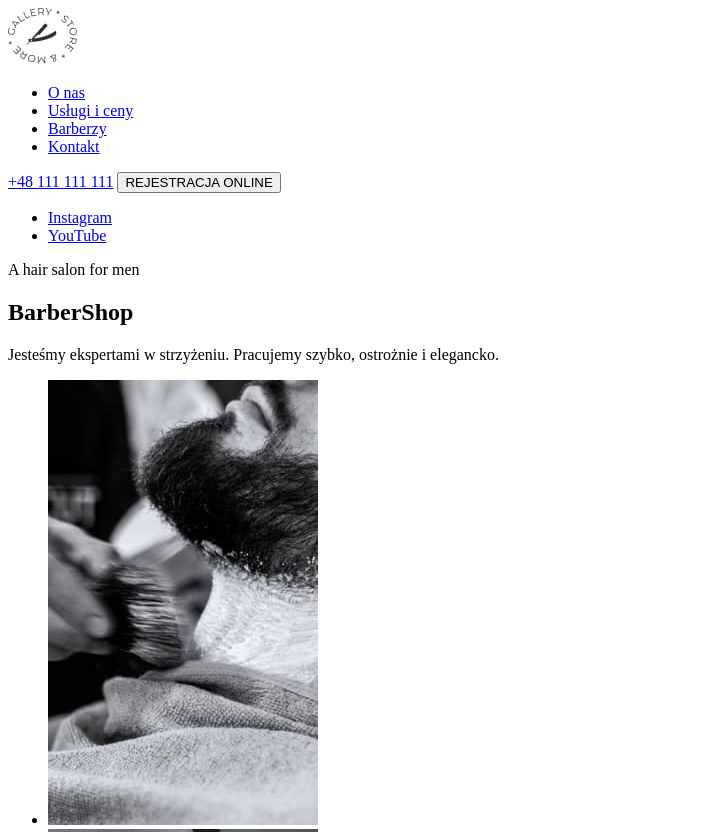
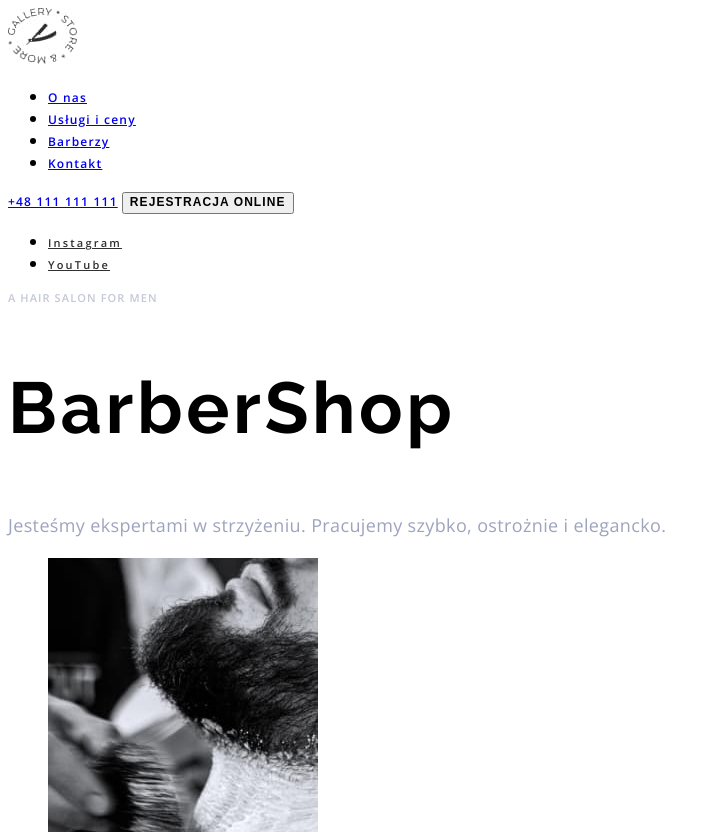
Before and after one commit to Anna-Prokop/Barbershop, a plain HTML site: page index.html in a window 1280 px wide. Shown: the top 832 px of the page, without its empty margins (0-722 px from the left). Drawn offline with nearby package versions, Linux system fonts and the light colour scheme.

Commit message:
File css was created and css styles for header and 2 sections were added

```diff
--- a/css/styles.css
+++ b/css/styles.css
@@ -0,0 +1,108 @@
+:root {
+--main-color:#FF6C00;
+--main-font: 'Open Sans', sans-serif;
+--secondary-font: 'Raleway', sans-serif;
+}
+
+body {
+    font-family: var(--main-font);
+}
+
+
+/*==header==*/
+
+.navigation-list-link {
+font-weight: 600;
+font-size: 12px;
+line-height: 1.333;
+letter-spacing: 0.1em;
+
+/*color: #FFFFFF;*/
+}
+
+.navigation-list-link:hover,
+.navigation-list-link:focus,
+.contact-phone:hover,
+.contact-phone:focus {
+    color: var(--main-color);
+}
+.contact-phone {
+font-weight: 600;
+font-size: 12px;
+line-height: 1.333;
+letter-spacing: 0.1em;
+
+/*color: #FFFFFF;*/
+}
+
+.module-btn {
+    font-weight: 600;
+    font-size: 12px;
+    line-height: 1.333;
+    letter-spacing: 0.09em;
+    text-transform: uppercase;
+
+    /*color: #FFFFFF;*/
+}
+
+
+/*==hero==*/
+
+.social-link {
+font-weight: 600;
+font-size: 11px;
+line-height: 1.364;
+letter-spacing: 0.2em;
+color: #303030;
+}
+
+.social-link:hover,
+.social-link:focus{
+    color: var(--main-color);
+}
+.over-the-title {
+font-weight: 600;
+font-size: 11px;
+line-height: 1.364;
+letter-spacing: 0.1em;
+text-transform: uppercase;
+color: rgba(157, 164, 189, 0.6);
+}
+
+h1{
+font-family: var(--secondary-font);
+font-weight: 700;
+font-size: 72px;
+line-height: 1.181;
+letter-spacing: 0.05em;
+/*color: #FFFFFF;*/
+}
+.description{
+font-weight: 400;
+font-size: 18px;
+line-height: 1.667;
+letter-spacing: 0.02em;
+color: #9DA4BD;
+}
+
+/*==about us==*/
+.over-the-title-dark-color {
+color: #303030;
+}
+
+.main-title {
+font-family: var(--secondary-font);
+font-weight: 700;
+font-size: 42px;
+line-height: 1.167;
+letter-spacing: 0.05em;
+color: #303030;
+}
+
+.about-us-text {
+font-weight: 400;
+font-size: 14px;
+line-height: 1.857;
+letter-spacing: 0.02em;
+color: #555555;
+}
--- a/index.html
+++ b/index.html
@@ -4,55 +4,62 @@
     <meta charset="UTF-8">
     <meta http-equiv="X-UA-Compatible" content="IE=edge">
     <meta name="viewport" content="width=device-width, initial-scale=1.0">
+    <link rel="preconnect" href="https://fonts.googleapis.com">
+<link rel="preconnect" href="https://fonts.gstatic.com" crossorigin>
+<link href="https://fonts.googleapis.com/css2?family=Open+Sans:wght@400;600;700&family=Raleway:wght@700&display=swap" rel="stylesheet">
+    <link rel="stylesheet" href="css/styles.css"/>
     <title>Barbershop</title>
 </head>
 <body>
     <header>
-        <a href="#">
+        <nav class="navigation">
+        <a class="navigation-logo" href="#">
         <img src="images/logo_barbershop.jpg" alt="logo of barbershop" width="69" height="56"/>
     </a>
-    <nav>
-        <ul>
-            <li><a href="#">O nas</a></li>
-            <li><a href="#">Usługi i ceny</a></li>
-            <li><a href="#">Barberzy</a></li>
-            <li><a href="#">Kontakt</a></li>
+
+        <ul class="navigation-list">
+            <li class="navigation-list-item"><a class="navigation-list-link" href="#">O nas</a></li>
+            <li class="navigation-list-item"><a class="navigation-list-link" href="#">Usługi i ceny</a></li>
+            <li class="navigation-list-item"><a class="navigation-list-link" href="#">Barberzy</a></li>
+            <li class="navigation-list-item"><a class="navigation-list-link" href="#">Kontakt</a></li>
         </ul>
     </nav>
-    <a href="tel:48111111111">+48 111 111 111</a>
-    <button type="button">REJESTRACJA ONLINE</button>
+    <a class="contact-phone" href="tel:48111111111">+48 111 111 111</a>
+    <button class="module-btn" type="button">REJESTRACJA ONLINE</button>
     </header>
     <main>
         <!--section Hero-->
-        <section>
-            <div>
-              <ul>
-                  <li><a href="#">Instagram</a></li>
-                  <li><a href="#">YouTube</a></li>
+        <section class="hero">
+            <div class="hero-left-side">
+              <ul class="social-list">
+                  <li class="social-item" ><a class="social-link" href="#">Instagram</a></li>
+                  <li class="social-item"><a class="social-link" href="#">YouTube</a></li>
               </ul>
             </div>
-            <div>
-                <p>A hair salon for men</p>
+            <div class="hero-right-side">
+                <p class="over-the-title">A hair salon for men</p>
                 <h1>BarberShop</h1>
-                <p>Jesteśmy ekspertami w strzyżeniu.
+                <p class="description">Jesteśmy ekspertami w strzyżeniu.
                     Pracujemy szybko, ostrożnie i elegancko.</p>
             </div>
         </section>
 
         <!--section About us-->
-        <section>
-            <div><ul>
-                <li><img src="images/about_us/about_us_barber1.jpg" alt="Barber is shaving a beard" width="270" height="445"></li>
-                <li><img src="images/about_us/about_us_barber2.jpg" alt="Barber is cutting hair" width="270" height="445"></li>
-            </ul></div>
-            <div>
-                <p>O NAS</p>
-                <h2>Najlepszy Barbershop
+        <section class="about-us">
+            <div class="about-us-left-side">
+                <ul class="about-us-list">
+                <li class="about-us-item"><img src="images/about_us/about_us_barber1.jpg" alt="Barber is shaving a beard" width="270" height="445"></li>
+                <li class="about-us-item"><img src="images/about_us/about_us_barber2.jpg" alt="Barber is cutting hair" width="270" height="445"></li>
+            </ul>
+        </div>
+            <div class="about-us-right-side">
+                <p class="over-the-title over-the-title-dark-color">O NAS</p>
+                <h2 class="main-title">Najlepszy Barbershop
                     w Twoim mieście </h2>
-                <p>Jeśli chcesz dodać pewności do swojego stylu i wyglądu- jesteś w dobrym miejscu.</p>
-                <p>Jesteśmy zespołem, który nigdy nie stoi w miejscu i jest cały czas w poszukiwaniu coraz lepszych rozwiązań. Kiedy przyjdziesz do nas, już nigdy nie będziesz mógł zrezygnować ze swojego nowego stylu.
+                <p class="description">Jeśli chcesz dodać pewności do swojego stylu i wyglądu- jesteś w dobrym miejscu.</p>
+                <p class="about-us-text">Jesteśmy zespołem, który nigdy nie stoi w miejscu i jest cały czas w poszukiwaniu coraz lepszych rozwiązań. Kiedy przyjdziesz do nas, już nigdy nie będziesz mógł zrezygnować ze swojego nowego stylu.
                     Jesteśmy zespołem, który zawsze jest z klientem na “TY”, dobrze wiemy, co klient chcę. Chętnie zrobimy upgrade Twojemu wyglądu!</p>
-                    <button type="button">REJESTRACJA ONLINE</button>
+                    <button class="module-btn" type="button">REJESTRACJA ONLINE</button>
             </div>
         </section>
         <!--Services and prices-->
@@ -113,17 +120,35 @@
                     <img src="images/our_team/our_barber1.jpg" alt="photo of first barber" width="370" height="346#">
                     <h3>John Smith</h3>
                     <p>Extreme Barber</p>
-                    <a href="#"></a><a href="#"></a><a href="#"></a><a href="#"></a></li>
+                    <ul>
+                        <li><a href="#"></a></li>
+                        <li><a href="#"></a></li>
+                        <li><a href="#"></a></li>
+                        <li><a href="#"></a></li>
+                    </ul>
+                   </li>
                 <li>
                     <img src="images/our_team/our_barber2.jpg" alt="photo of second barber" width="370" height="346#">
                     <h3>Michele Doe</h3>
                     <p>Extreme Barber</p>
-                    <a href="#"></a><a href="#"></a><a href="#"></a><a href="#"></a></li>
+                     <ul>
+                         <li><a href="#"></a></li>
+                         <li><a href="#"></a></li>
+                         <li><a href="#"></a></li>
+                         <li><a href="#"></a></li>
+                     </ul>
+                   </li>
                 <li>
                     <img src="images/our_team/our_barber3.jpg" alt="photo of third barber" width="370" height="346#">
                     <h3>Alan Black</h3>
                     <p>Extreme Barber</p>
-                    <a href="#"></a><a href="#"></a><a href="#"></a><a href="#"></a></li>
+                     <ul>
+                         <li><a href="#"></a></li>
+                         <li><a href="#"></a></li>
+                         <li><a href="#"></a></li>
+                         <li><a href="#"></a></li>
+                     </ul>
+                   </li>
             </ul>
         </section>
 
```
